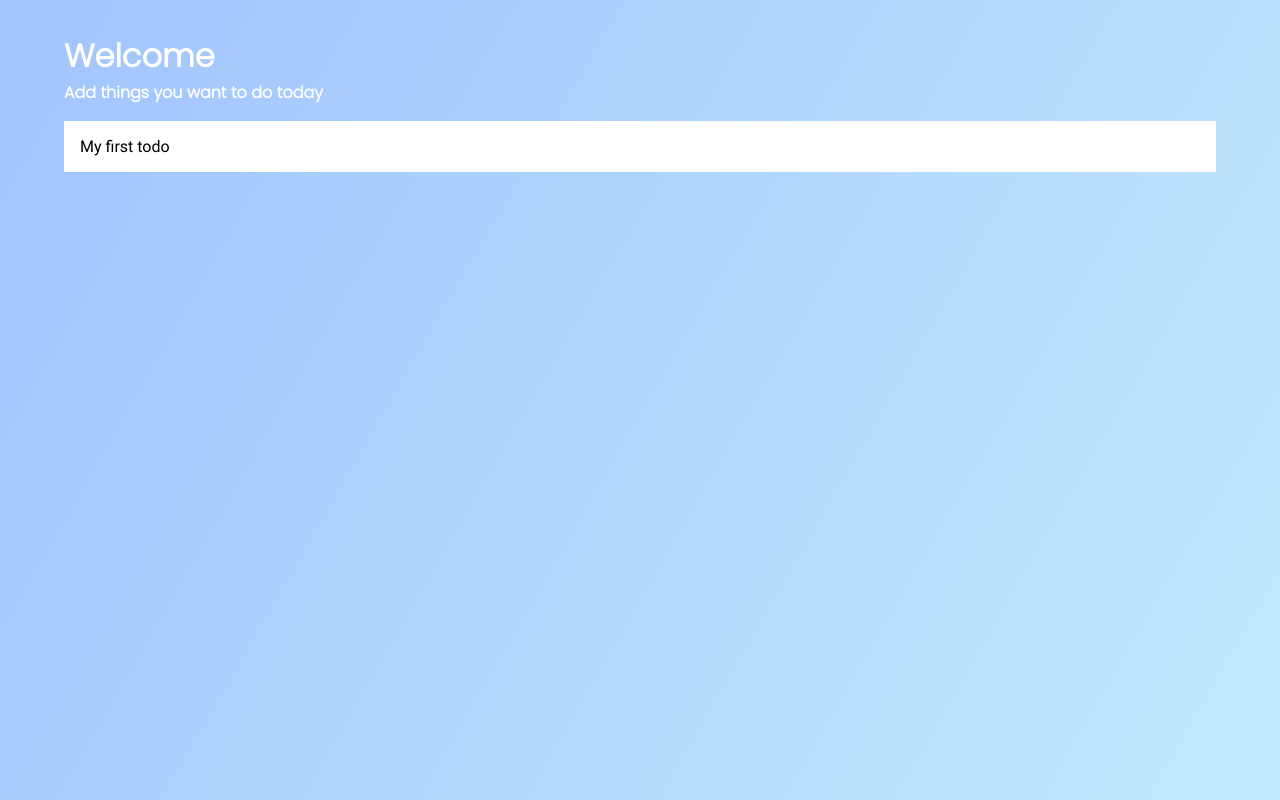
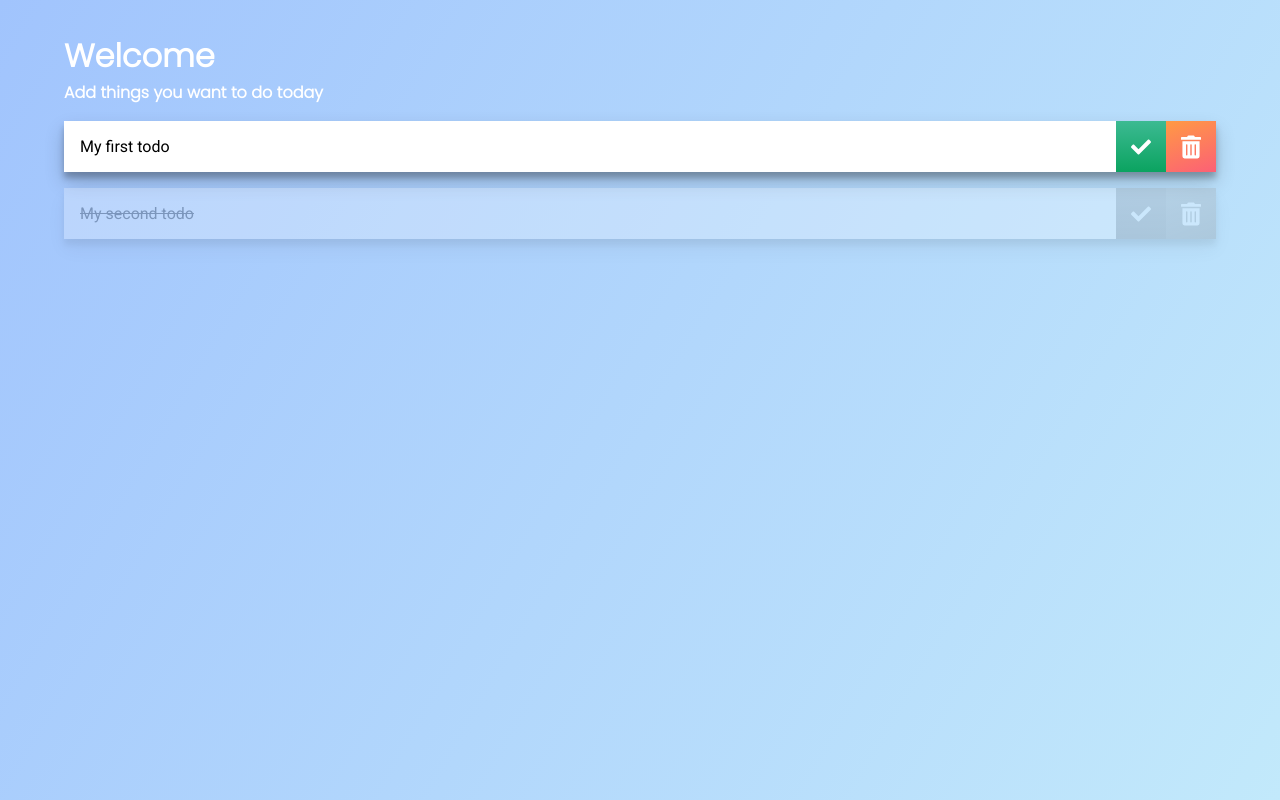
Before and after one commit to koendebruijn/vue-todo-app, a Vue app: page / in a window 1280 px wide. Built offline with nearby package versions, Linux system fonts and the light colour scheme.

Commit message:
Updated Todo component

```diff
--- a/package.json
+++ b/package.json
@@ -8,6 +8,9 @@
     "lint": "vue-cli-service lint"
   },
   "dependencies": {
+    "@fortawesome/fontawesome-svg-core": "^1.2.30",
+    "@fortawesome/free-solid-svg-icons": "^5.14.0",
+    "@fortawesome/vue-fontawesome": "^3.0.0-1",
     "@types/uuid": "^8.3.0",
     "core-js": "^3.6.5",
     "uuid": "^8.3.0",
--- a/src/components/Todo.vue
+++ b/src/components/Todo.vue
@@ -1,21 +1,40 @@
 <template>
-  <div class="todo">
+  <div :class="{ todo, 'todo--done': todo.isDone }">
     <p class="todo__content">{{ todo.content }}</p>
+    <div class="todo__icons">
+      <div
+        class="todo__icon-container todo__icon-container--success"
+        @click.prevent="handleDone(todo.id)"
+      >
+        <icon icon="check" class="todo__icon" />
+      </div>
+      <div
+        class="todo__icon-container todo__icon-container--danger"
+        @click.prevent="handleDelete(todo.id)"
+      >
+        <icon icon="trash-alt" class="todo__icon" />
+      </div>
+    </div>
   </div>
 </template>
 
 <script lang="ts">
 import { defineComponent, PropType } from 'vue';
 import Todo from '@/@types/Todo';
+import { todoStore } from '@/providers/todoStore';
 
 export default defineComponent({
   name: 'todo',
-
   props: {
     todo: {
       required: true,
       type: Object as PropType<Todo>,
     },
+  },
+  setup() {
+    const { handleDone, handleDelete } = todoStore;
+
+    return { handleDone, handleDelete };
   },
 });
 </script>
@@ -25,6 +44,46 @@ export default defineComponent({
   margin: 1em 0;
   background-color: white;
   width: 100%;
-  padding: 1em 0 1em 1em;
+  display: flex;
+  justify-content: space-between;
+  transition: 0.2s all ease-in-out;
+
+  box-shadow: 0 10px 20px rgba(0, 0, 0, 0.19), 0 6px 6px rgba(0, 0, 0, 0.23);
+
+  &__content {
+    padding: 1em 0 1em 1em;
+  }
+
+  &__icon-container {
+    display: inline-block;
+    height: 100%;
+    width: 50px;
+    position: relative;
+
+    &--success {
+      background-image: linear-gradient(to top, #0ba360 0%, #3cba92 100%);
+    }
+    &--danger {
+      background-image: linear-gradient(-20deg, #fc6076 0%, #ff9a44 100%);
+    }
+  }
+
+  &__icon {
+    position: absolute;
+    top: 50%;
+    left: 50%;
+    transform: translate(-50%, -50%);
+    height: 100%;
+    width: 20px;
+    color: white;
+  }
+
+  &--done {
+    opacity: 0.25;
+    text-decoration: line-through;
+    filter: grayscale(100%);
+
+    transition: 0.2s all ease-in-out;
+  }
 }
 </style>
--- a/src/main.ts
+++ b/src/main.ts
@@ -1,4 +1,16 @@
-import { createApp } from 'vue'
-import App from './App.vue'
+import { createApp } from 'vue';
+import { library } from '@fortawesome/fontawesome-svg-core';
+import { FontAwesomeIcon } from '@fortawesome/vue-fontawesome';
+import {
+  faPencilAlt,
+  faTrashAlt,
+  faCheck,
+} from '@fortawesome/free-solid-svg-icons';
 
-createApp(App).mount('#app')
+import App from './App.vue';
+
+const app = createApp(App);
+library.add(faTrashAlt, faCheck);
+app.component('icon', FontAwesomeIcon);
+
+app.mount('#app');
--- a/src/providers/todoStore.ts
+++ b/src/providers/todoStore.ts
@@ -3,14 +3,28 @@ import { v4 as uuid } from 'uuid';
 import Todo from '@/@types/Todo';
 
 const state = reactive({
-  todos: [{ id: uuid(), content: 'My first todo', isDone: false }] as Todo[],
+  todos: [
+    { id: uuid(), content: 'My first todo', isDone: false },
+    { id: uuid(), content: 'My second todo', isDone: true },
+  ] as Todo[],
 });
 
 const addTodo = (todoContent: string) => {
   state.todos.push({ id: uuid(), content: todoContent, isDone: false });
 };
 
+const handleDone = (id: string) => {
+  const index = state.todos.findIndex(todo => todo.id === id);
+  state.todos[index].isDone = !state.todos[index].isDone;
+};
+
+const handleDelete = (id: string) => {
+  state.todos = state.todos.filter(todo => todo.id !== id);
+};
+
 export const todoStore = readonly({
   state,
   addTodo,
+  handleDone,
+  handleDelete,
 });
```
Also changed, not shown: 1 other file (tests, documents, lock files or other folders).
